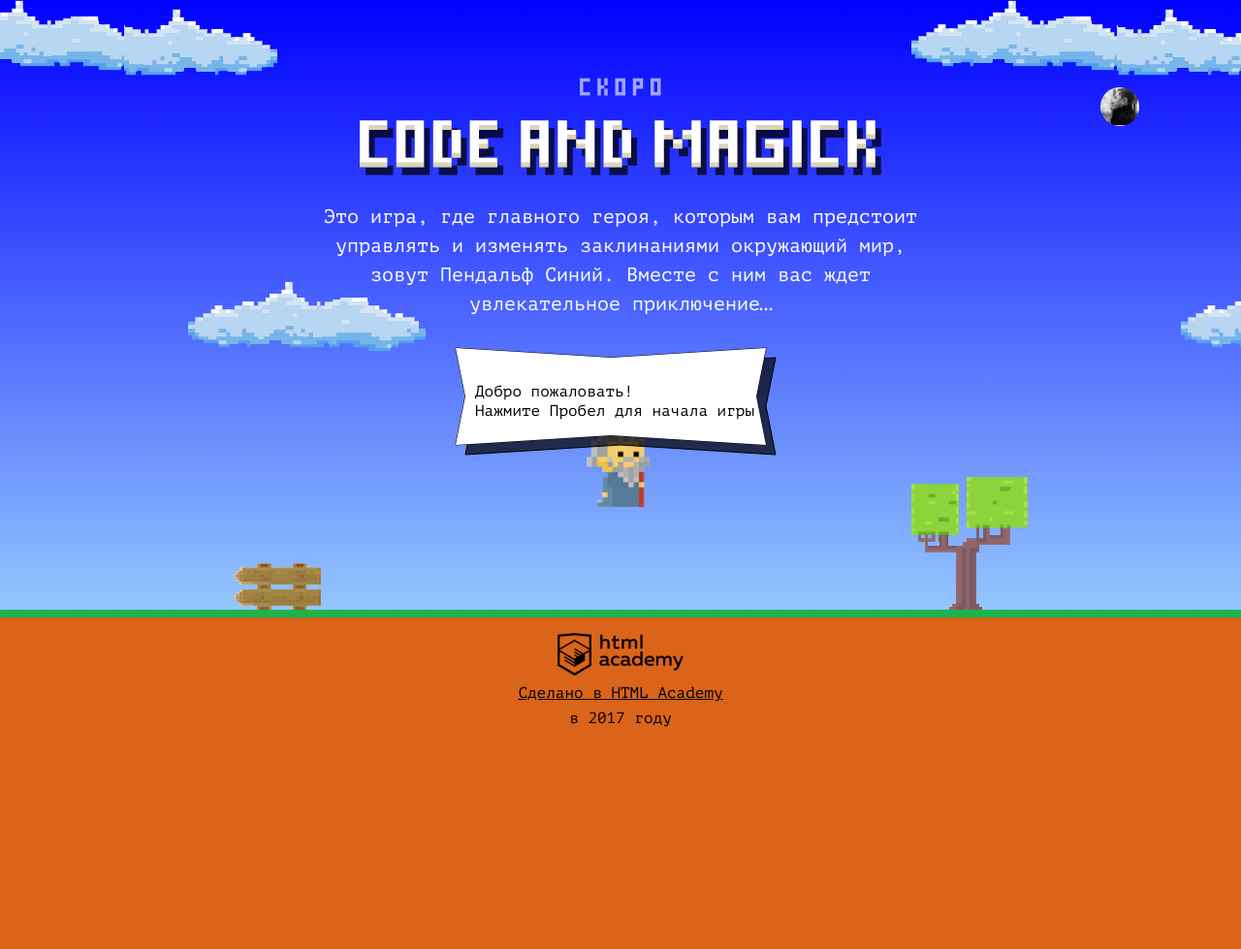
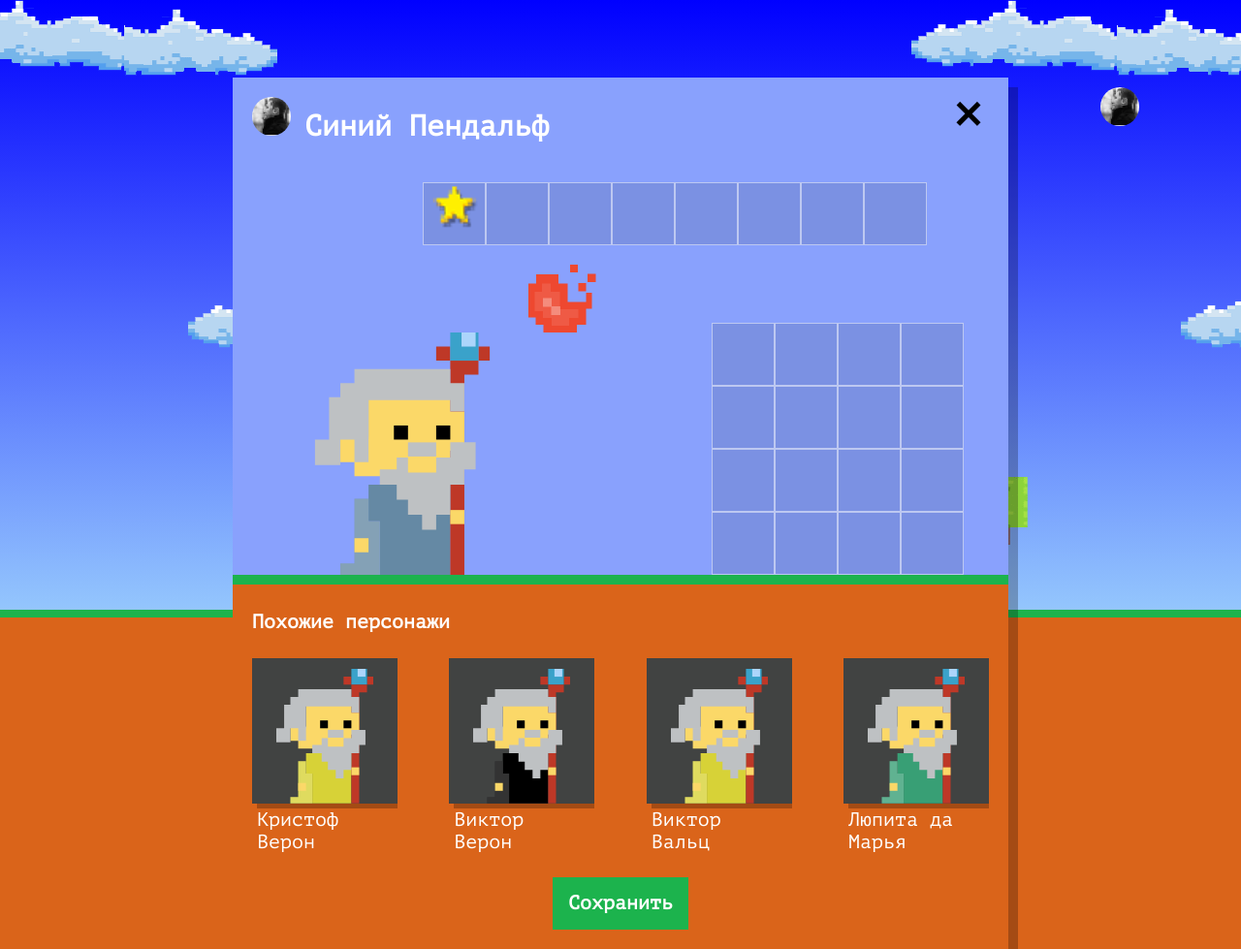
Before and after one commit to Fnomg/1185-code-and-magick-21, a website: page index.html in a window 1280 px wide. Shown: the whole page at 97% size. Before the commit the page ends 800 px from the top, so only its background shows below. Drawn offline with Linux system fonts and the light colour scheme.

Commit message:
getWizards2

```diff
--- a/index.html
+++ b/index.html
@@ -182,24 +182,25 @@
 
 
 <script>
-  var fireballSize = 22;
-  var getFireballSpeed = function (isMovingLeft) {
+  let fireballSize = 22;
+  let getFireballSpeed = function (isMovingLeft) {
     return isMovingLeft ? 2 : 5;
   };
-  var wizardSpeed = 3;
-  var wizardWidth = 70;
-  var getWizardHeight = function () {
+  let wizardSpeed = 3;
+  let wizardWidth = 70;
+  let getWizardHeight = function () {
     return 1.337 * wizardWidth;
   };
-  var getWizardX = function (gameFieldWidth) {
+  let getWizardX = function (gameFieldWidth) {
     return (gameFieldWidth - wizardWidth) / 2;
   };
-  var getWizardY = function (gameFieldWidth) {
+  let getWizardY = function (gameFieldWidth) {
     return gameFieldWidth / 3;
   };
 </script>
 
 <script src="js/game.js"></script>
+<script src="js/setup.js"></script>
 
 </body>
 </html>
--- /dev/null
+++ b/js/setup.js
@@ -0,0 +1,55 @@
+'use strict';
+
+const ARR_NAME = [`Иван`, `Хуан Себастьян`, `Мария`, `Кристоф`, `Виктор`, `Юлия`, `Люпита`, `Вашингтон`];
+const ARR_FAMILY = [`да Марья`, `Верон`, `Мирабелла`, `Вальц`, `Онопко`, `Топольницкая`, `Нионго`, `Ирвинг`];
+const ARR_COAT_COLAR = [`rgb(101, 137, 164)`, `rgb(241, 43, 107)`, `rgb(146, 100, 161)`, `rgb(56, 159, 117)`, `rgb(215, 210, 55)`, `rgb(0, 0, 0)`];
+const ARR_EYES_COLOR = [`black`, `red`, `blue`, `yellow`, `green`];
+const MIN = 0;
+const COUNT_WIZARDS = 4;
+let wizards = [];
+
+let setup = document.querySelector(`.setup`);
+let similarWizardTemplate = document.querySelector(`#similar-wizard-template`).content.querySelector(`.setup-similar-item`);
+document.querySelector(`.setup-similar`).classList.remove(`hidden`);
+setup.classList.remove(`hidden`);
+
+let similarListElement = setup.querySelector(`.setup-similar-list`);
+
+let getRandomNumber = function (min, max) {
+  min = Math.ceil(min);
+  max = Math.floor(max);
+  return Math.floor(Math.random() * (max - min + 1)) + min;
+};
+
+let makeWizard = function () {
+  let wizard = {
+    name: ARR_NAME[getRandomNumber(MIN, ARR_NAME.length - 1)] + ` ` + ARR_FAMILY[getRandomNumber(MIN, ARR_FAMILY.length - 1)],
+    coatColor: ARR_COAT_COLAR[getRandomNumber(MIN, ARR_COAT_COLAR.length - 1)],
+    eyesColor: ARR_EYES_COLOR[getRandomNumber(MIN, ARR_EYES_COLOR.length - 1)]
+  };
+  return wizard;
+};
+
+let getWizards = function () {
+
+  for (let i = 0; i < COUNT_WIZARDS; i++) {
+    wizards.push(makeWizard());
+  }
+
+  let renderWizard = function (wizard) {
+    let wizardElement = similarWizardTemplate.cloneNode(true);
+
+    wizardElement.querySelector(`.setup-similar-label`).textContent = wizard.name;
+    wizardElement.querySelector(`.wizard-coat`).style.fill = wizard.coatColor;
+
+    return wizardElement;
+  };
+
+  let fragment = document.createDocumentFragment();
+  for (let i = 0; i < wizards.length; i++) {
+    fragment.appendChild(renderWizard(wizards[i]));
+  }
+  similarListElement.appendChild(fragment);
+};
+
+getWizards();
```
